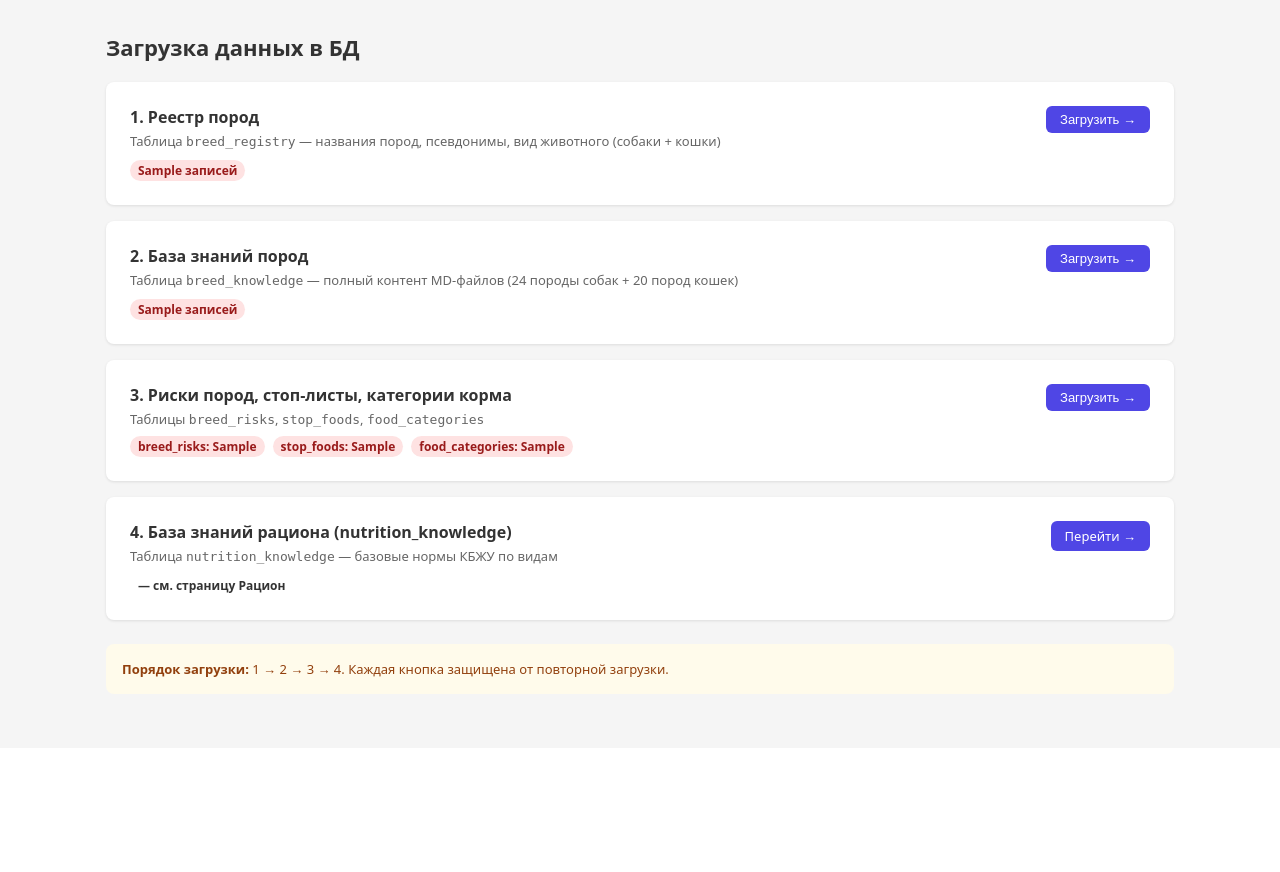
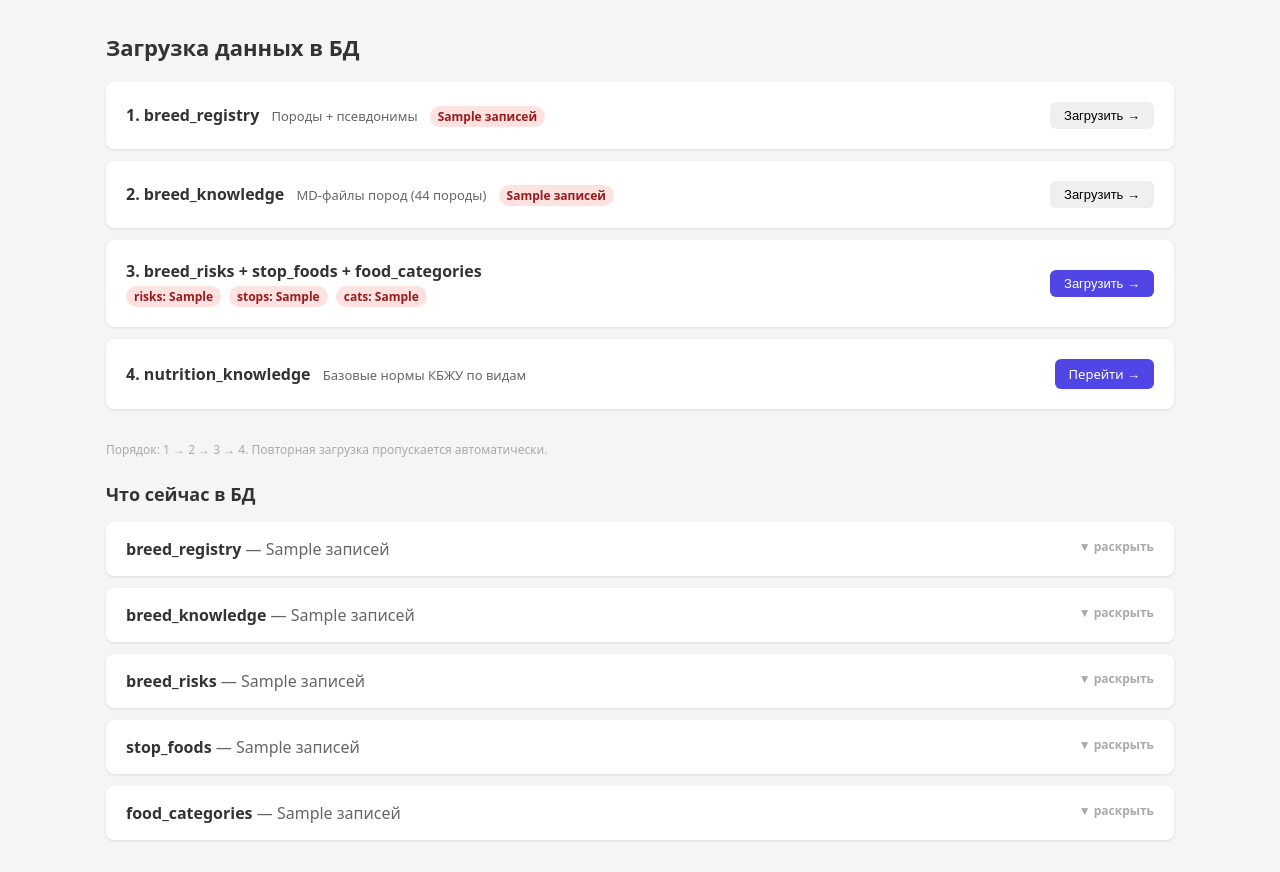
Before and after one commit to latexla/petfeed, a Python web app: template app/templates/admin/seeds.html in a window 1280 px wide. Shown: the part 52-924 px from the top of the page. Before the commit the page ends 746 px from the top, so only its background shows below. Run offline with Jinja, Linux system fonts and the light colour scheme; the template is opened without the code that fills it: most values are stand-ins (such as "Sample title", 1, 10 or a date in 2020).

Commit message:
feat: add DB content viewer to Seeds admin page
Seeds page now shows collapsible detail panels for each table:
  - breed_registry: all breeds split by species (dog/cat)
  - breed_knowledge: table with name, species, weight range
  - breed_risks: full list with risk_key codes
  - stop_foods: list with level badge and species
  - food_categories: name, type, kcal

All panels are collapsed by default (native <details>).
Empty tables show "Таблица пустая" instead of blank space.

Co-Authored-By: Claude Sonnet 4.6 <noreply@anthropic.com>

```diff
--- a/app/templates/admin/seeds.html
+++ b/app/templates/admin/seeds.html
@@ -7,88 +7,201 @@
 <div class="alert alert-success">{{ msg }}</div>
 {% endif %}
 
-<div style="display:grid;gap:16px;">
+<!-- ── Кнопки загрузки ───────────────────────────────────────────── -->
+<div style="display:grid;gap:12px;margin-bottom:32px;">
 
-  <div style="background:white;border-radius:8px;padding:24px;box-shadow:0 1px 3px rgba(0,0,0,.1)">
-    <div style="display:flex;justify-content:space-between;align-items:flex-start;">
+  <div style="background:white;border-radius:8px;padding:20px;box-shadow:0 1px 3px rgba(0,0,0,.1);display:flex;justify-content:space-between;align-items:center;">
     <div>
-        <h2 style="font-size:16px;margin-bottom:4px">1. Реестр пород</h2>
-        <p style="font-size:13px;color:#666;margin-bottom:8px">Таблица <code>breed_registry</code> — названия пород, псевдонимы, вид животного (собаки + кошки)</p>
-        <span class="badge {% if counts.breed_registry > 0 %}badge-on{% else %}badge-off{% endif %}">
+      <strong>1. breed_registry</strong>
+      <span style="font-size:13px;color:#666;margin-left:8px">Породы + псевдонимы</span>
+      <span class="badge {{ 'badge-on' if counts.breed_registry > 0 else 'badge-off' }}" style="margin-left:8px">
         {{ counts.breed_registry }} записей
       </span>
     </div>
-      <form method="post" action="/admin/seeds/run/breeds"
-            onsubmit="return counts_{{ counts.breed_registry }} > 0 ? confirm('Уже загружено. Запустить повторно?') : true">
-        <button class="btn btn-primary" {% if counts.breed_registry > 0 %}style="background:#6b7280"{% endif %}>
-          {% if counts.breed_registry > 0 %}Загружено ✓{% else %}Загрузить →{% endif %}
+    <form method="post" action="/admin/seeds/run/breeds">
+      <button class="btn {{ 'btn-primary' if counts.breed_registry == 0 else '' }}"
+              style="{{ 'background:#6b7280;color:white' if counts.breed_registry > 0 else '' }}">
+        {{ 'Загружено ✓' if counts.breed_registry > 0 else 'Загрузить →' }}
       </button>
     </form>
   </div>
-  </div>
 
-  <div style="background:white;border-radius:8px;padding:24px;box-shadow:0 1px 3px rgba(0,0,0,.1)">
-    <div style="display:flex;justify-content:space-between;align-items:flex-start;">
+  <div style="background:white;border-radius:8px;padding:20px;box-shadow:0 1px 3px rgba(0,0,0,.1);display:flex;justify-content:space-between;align-items:center;">
     <div>
-        <h2 style="font-size:16px;margin-bottom:4px">2. База знаний пород</h2>
-        <p style="font-size:13px;color:#666;margin-bottom:8px">Таблица <code>breed_knowledge</code> — полный контент MD-файлов (24 породы собак + 20 пород кошек)</p>
-        <span class="badge {% if counts.breed_knowledge > 0 %}badge-on{% else %}badge-off{% endif %}">
+      <strong>2. breed_knowledge</strong>
+      <span style="font-size:13px;color:#666;margin-left:8px">MD-файлы пород (44 породы)</span>
+      <span class="badge {{ 'badge-on' if counts.breed_knowledge > 0 else 'badge-off' }}" style="margin-left:8px">
         {{ counts.breed_knowledge }} записей
       </span>
-        {% if counts.breed_registry == 0 %}
-        <span style="font-size:12px;color:#f59e0b;margin-left:8px">⚠ Сначала загрузите реестр пород</span>
-        {% endif %}
     </div>
     <form method="post" action="/admin/seeds/run/breed-knowledge">
-        <button class="btn btn-primary" {% if counts.breed_knowledge > 0 %}style="background:#6b7280"{% endif %}>
-          {% if counts.breed_knowledge > 0 %}Загружено ✓{% else %}Загрузить →{% endif %}
+      <button class="btn {{ 'btn-primary' if counts.breed_knowledge == 0 else '' }}"
+              style="{{ 'background:#6b7280;color:white' if counts.breed_knowledge > 0 else '' }}">
+        {{ 'Загружено ✓' if counts.breed_knowledge > 0 else 'Загрузить →' }}
       </button>
     </form>
   </div>
-  </div>
 
-  <div style="background:white;border-radius:8px;padding:24px;box-shadow:0 1px 3px rgba(0,0,0,.1)">
-    <div style="display:flex;justify-content:space-between;align-items:flex-start;">
+  <div style="background:white;border-radius:8px;padding:20px;box-shadow:0 1px 3px rgba(0,0,0,.1);display:flex;justify-content:space-between;align-items:center;">
     <div>
-        <h2 style="font-size:16px;margin-bottom:4px">3. Риски пород, стоп-листы, категории корма</h2>
-        <p style="font-size:13px;color:#666;margin-bottom:8px">Таблицы <code>breed_risks</code>, <code>stop_foods</code>, <code>food_categories</code></p>
-        <div style="display:flex;gap:8px;flex-wrap:wrap;">
-          <span class="badge {% if counts.breed_risks > 0 %}badge-on{% else %}badge-off{% endif %}">
-            breed_risks: {{ counts.breed_risks }}
-          </span>
-          <span class="badge {% if counts.stop_foods > 0 %}badge-on{% else %}badge-off{% endif %}">
-            stop_foods: {{ counts.stop_foods }}
-          </span>
-          <span class="badge {% if counts.food_categories > 0 %}badge-on{% else %}badge-off{% endif %}">
-            food_categories: {{ counts.food_categories }}
-          </span>
+      <strong>3. breed_risks + stop_foods + food_categories</strong>
+      <div style="margin-top:4px;display:flex;gap:8px;">
+        <span class="badge {{ 'badge-on' if counts.breed_risks > 0 else 'badge-off' }}">risks: {{ counts.breed_risks }}</span>
+        <span class="badge {{ 'badge-on' if counts.stop_foods > 0 else 'badge-off' }}">stops: {{ counts.stop_foods }}</span>
+        <span class="badge {{ 'badge-on' if counts.food_categories > 0 else 'badge-off' }}">cats: {{ counts.food_categories }}</span>
       </div>
     </div>
     <form method="post" action="/admin/seeds/run/nutrition-v2">
-        {% set all_loaded = counts.breed_risks > 0 and counts.stop_foods > 0 and counts.food_categories > 0 %}
-        <button class="btn btn-primary" {% if all_loaded %}style="background:#6b7280"{% endif %}>
-          {% if all_loaded %}Загружено ✓{% else %}Загрузить →{% endif %}
+      {% set all_ok = counts.breed_risks > 0 and counts.stop_foods > 0 and counts.food_categories > 0 %}
+      <button class="btn {{ 'btn-primary' if not all_ok else '' }}"
+              style="{{ 'background:#6b7280;color:white' if all_ok else '' }}">
+        {{ 'Загружено ✓' if all_ok else 'Загрузить →' }}
       </button>
     </form>
   </div>
-  </div>
 
-  <div style="background:white;border-radius:8px;padding:24px;box-shadow:0 1px 3px rgba(0,0,0,.1)">
-    <div style="display:flex;justify-content:space-between;align-items:flex-start;">
+  <div style="background:white;border-radius:8px;padding:20px;box-shadow:0 1px 3px rgba(0,0,0,.1);display:flex;justify-content:space-between;align-items:center;">
     <div>
-        <h2 style="font-size:16px;margin-bottom:4px">4. База знаний рациона (nutrition_knowledge)</h2>
-        <p style="font-size:13px;color:#666;margin-bottom:8px">Таблица <code>nutrition_knowledge</code> — базовые нормы КБЖУ по видам</p>
-        <span class="badge {% if counts.breed_registry >= 0 %}badge-off{% endif %}" id="nutrition-badge">
-          — см. страницу Рацион
-        </span>
+      <strong>4. nutrition_knowledge</strong>
+      <span style="font-size:13px;color:#666;margin-left:8px">Базовые нормы КБЖУ по видам</span>
     </div>
     <a href="/admin/nutrition" class="btn btn-primary">Перейти →</a>
-    </div>
   </div>
 
 </div>
 
-<div style="margin-top:24px;padding:16px;background:#fffbeb;border-radius:8px;font-size:13px;color:#92400e;">
-  <strong>Порядок загрузки:</strong> 1 → 2 → 3 → 4. Каждая кнопка защищена от повторной загрузки.
+<p style="font-size:12px;color:#aaa;margin-bottom:24px">Порядок: 1 → 2 → 3 → 4. Повторная загрузка пропускается автоматически.</p>
+
+<!-- ── Что сейчас в БД ───────────────────────────────────────────── -->
+<h2 style="font-size:18px;margin-bottom:16px">Что сейчас в БД</h2>
+
+<!-- breed_registry -->
+<details style="background:white;border-radius:8px;box-shadow:0 1px 3px rgba(0,0,0,.1);margin-bottom:12px;">
+  <summary style="padding:16px 20px;cursor:pointer;font-weight:600;list-style:none;display:flex;justify-content:space-between;">
+    <span>breed_registry <span style="font-weight:400;color:#666">— {{ counts.breed_registry }} записей</span></span>
+    <span style="color:#aaa;font-size:12px">▼ раскрыть</span>
+  </summary>
+  <div style="padding:0 20px 20px;">
+    {% if breeds_dogs or breeds_cats %}
+      <div style="display:grid;grid-template-columns:1fr 1fr;gap:16px;margin-top:12px;">
+        <div>
+          <p style="font-size:12px;color:#888;margin-bottom:8px">🐶 Собаки ({{ breeds_dogs|length }})</p>
+          {% for b in breeds_dogs %}
+          <div style="font-size:13px;padding:3px 0;border-bottom:1px solid #f0f0f0;">
+            {{ b.canonical_name_ru }} <span style="color:#aaa">/ {{ b.canonical_name }}</span>
           </div>
+          {% endfor %}
+        </div>
+        <div>
+          <p style="font-size:12px;color:#888;margin-bottom:8px">🐱 Кошки ({{ breeds_cats|length }})</p>
+          {% for b in breeds_cats %}
+          <div style="font-size:13px;padding:3px 0;border-bottom:1px solid #f0f0f0;">
+            {{ b.canonical_name_ru }} <span style="color:#aaa">/ {{ b.canonical_name }}</span>
+          </div>
+          {% endfor %}
+        </div>
+      </div>
+    {% else %}
+      <p style="color:#aaa;font-size:13px;padding-top:12px">Таблица пустая</p>
+    {% endif %}
+  </div>
+</details>
+
+<!-- breed_knowledge -->
+<details style="background:white;border-radius:8px;box-shadow:0 1px 3px rgba(0,0,0,.1);margin-bottom:12px;">
+  <summary style="padding:16px 20px;cursor:pointer;font-weight:600;list-style:none;display:flex;justify-content:space-between;">
+    <span>breed_knowledge <span style="font-weight:400;color:#666">— {{ counts.breed_knowledge }} записей</span></span>
+    <span style="color:#aaa;font-size:12px">▼ раскрыть</span>
+  </summary>
+  <div style="padding:0 20px 20px;">
+    {% if knowledge_summary %}
+      <table style="margin-top:12px;">
+        <tr><th>Порода</th><th>Вид</th><th>Вес</th></tr>
+        {% for row in knowledge_summary %}
+        <tr>
+          <td>{{ row.canonical_name }}</td>
+          <td><span class="badge {{ 'badge-on' if row.species == 'cat' else 'badge-off' }}">{{ row.species }}</span></td>
+          <td style="color:#666;font-size:12px">{{ row.weight_range or '—' }}</td>
+        </tr>
+        {% endfor %}
+      </table>
+    {% else %}
+      <p style="color:#aaa;font-size:13px;padding-top:12px">Таблица пустая</p>
+    {% endif %}
+  </div>
+</details>
+
+<!-- breed_risks -->
+<details style="background:white;border-radius:8px;box-shadow:0 1px 3px rgba(0,0,0,.1);margin-bottom:12px;">
+  <summary style="padding:16px 20px;cursor:pointer;font-weight:600;list-style:none;display:flex;justify-content:space-between;">
+    <span>breed_risks <span style="font-weight:400;color:#666">— {{ counts.breed_risks }} записей</span></span>
+    <span style="color:#aaa;font-size:12px">▼ раскрыть</span>
+  </summary>
+  <div style="padding:0 20px 20px;">
+    {% if risks_summary %}
+      <table style="margin-top:12px;">
+        <tr><th>Порода</th><th>Risk key</th></tr>
+        {% for row in risks_summary %}
+        <tr>
+          <td>{{ row.breed_name }}</td>
+          <td><code style="background:#f0f0f0;padding:1px 6px;border-radius:3px;font-size:12px">{{ row.risk_key }}</code></td>
+        </tr>
+        {% endfor %}
+      </table>
+    {% else %}
+      <p style="color:#aaa;font-size:13px;padding-top:12px">Таблица пустая</p>
+    {% endif %}
+  </div>
+</details>
+
+<!-- stop_foods -->
+<details style="background:white;border-radius:8px;box-shadow:0 1px 3px rgba(0,0,0,.1);margin-bottom:12px;">
+  <summary style="padding:16px 20px;cursor:pointer;font-weight:600;list-style:none;display:flex;justify-content:space-between;">
+    <span>stop_foods <span style="font-weight:400;color:#666">— {{ counts.stop_foods }} записей</span></span>
+    <span style="color:#aaa;font-size:12px">▼ раскрыть</span>
+  </summary>
+  <div style="padding:0 20px 20px;">
+    {% if stop_foods_list %}
+      <table style="margin-top:12px;">
+        <tr><th>Уровень</th><th>Продукт</th><th>Вид</th></tr>
+        {% for row in stop_foods_list %}
+        <tr>
+          <td><span class="badge {{ 'badge-off' if row.level == 1 else ('badge-on' if row.level == 3 else '') }}"
+                    style="{{ 'background:#fef3c7;color:#92400e' if row.level == 2 else '' }}">
+            Уровень {{ row.level }}</span></td>
+          <td>{{ row.product_name }}</td>
+          <td style="color:#888;font-size:12px">{{ row.species }}</td>
+        </tr>
+        {% endfor %}
+      </table>
+    {% else %}
+      <p style="color:#aaa;font-size:13px;padding-top:12px">Таблица пустая</p>
+    {% endif %}
+  </div>
+</details>
+
+<!-- food_categories -->
+<details style="background:white;border-radius:8px;box-shadow:0 1px 3px rgba(0,0,0,.1);margin-bottom:12px;">
+  <summary style="padding:16px 20px;cursor:pointer;font-weight:600;list-style:none;display:flex;justify-content:space-between;">
+    <span>food_categories <span style="font-weight:400;color:#666">— {{ counts.food_categories }} записей</span></span>
+    <span style="color:#aaa;font-size:12px">▼ раскрыть</span>
+  </summary>
+  <div style="padding:0 20px 20px;">
+    {% if food_cats_list %}
+      <table style="margin-top:12px;">
+        <tr><th>Название</th><th>Тип</th><th>ккал/100г</th></tr>
+        {% for row in food_cats_list %}
+        <tr>
+          <td>{{ row.name }}</td>
+          <td><code style="background:#f0f0f0;padding:1px 6px;border-radius:3px;font-size:12px">{{ row.food_type }}</code></td>
+          <td>{{ row.kcal_per_100g }}</td>
+        </tr>
+        {% endfor %}
+      </table>
+    {% else %}
+      <p style="color:#aaa;font-size:13px;padding-top:12px">Таблица пустая</p>
+    {% endif %}
+  </div>
+</details>
+
 {% endblock %}
```
Also changed, not shown: app/routers/admin.py (+39 -1 lines). Lines whose indentation alone changed are shown as unchanged.
